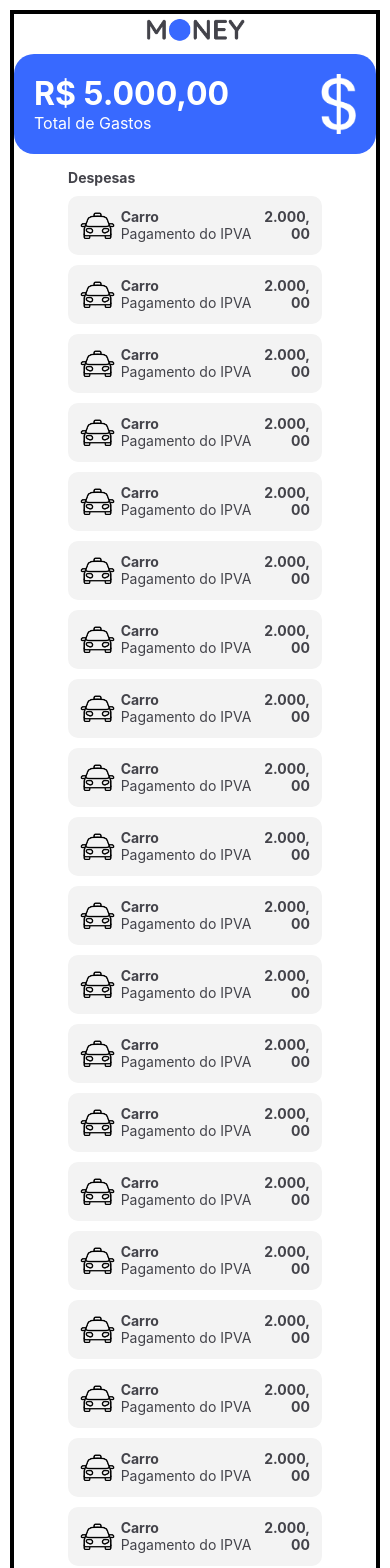
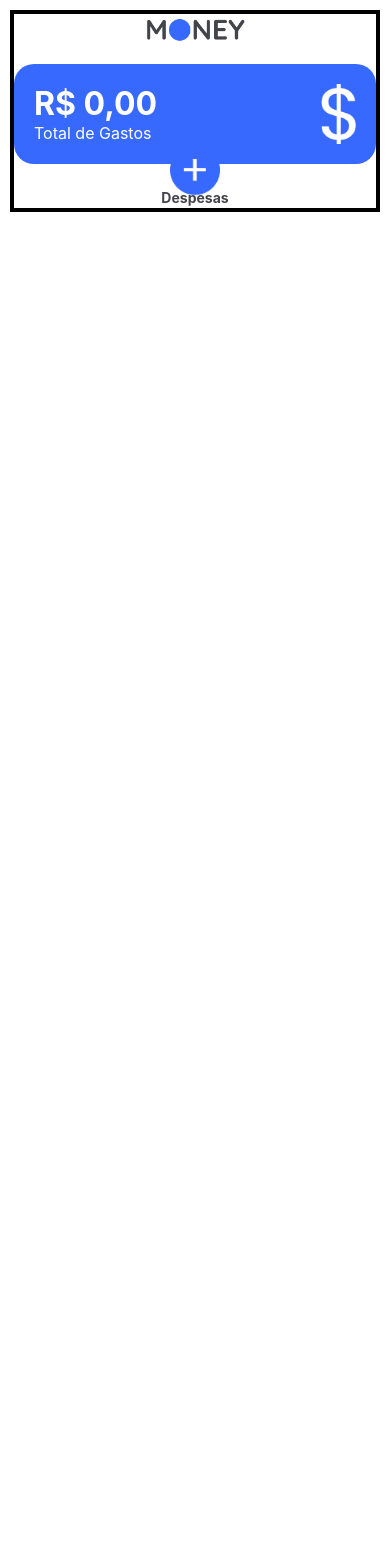
Before and after one commit to PabloPauloDev/Aplicativo-para-gerir-gastos, a React Native app: screen / in a window 390 px wide. Shown: the top 1568 px of the page. After the commit the page ends 844 px from the top, so only its background shows below. Built offline with nearby package versions, Linux system fonts and the light colour scheme.

Commit message:
Componentizando as despesas e adicionando estados

```diff
--- a/src/components/despesas/despesa.jsx
+++ b/src/components/despesas/despesa.jsx
@@ -2,18 +2,18 @@ import { View, Text, Image } from "react-native"
 import { styles } from "./despesa.style.js"
 import icons from "../../constants/icons.js"
 
-const Despesa = () => {
+const Despesa = (props) => {
 
     return <View style={styles.despesa}>
         <View style={styles.containerIcon}>
-            <Image source={icons.carro} style={styles.despesaIcon}/>
+            <Image source={props.icon} style={styles.despesaIcon}/>
         </View>
         <View style={styles.containerCategoria}>
-            <Text style={styles.despesaCategoria}>Carro</Text>
-            <Text style={styles.despesaDescricao}>Pagamento do IPVA</Text>
+            <Text style={styles.despesaCategoria}>{props.categoria}</Text>
+            <Text style={styles.despesaDescricao}>{props.descricao}</Text>
         </View>
         <View style={styles.containerValor}>
-            <Text style={styles.despesaValor}>2.000,00</Text>
+            <Text style={styles.despesaValor}>R$ {props.valor.toLocaleString('pt-br', {minimumFractionDigits: 2})}</Text>
         </View>
     </View>
 }
--- a/src/constants/icons.js
+++ b/src/constants/icons.js
@@ -3,5 +3,6 @@ import remove from '../assets/delete.png'
 import logo from '../assets/logo.png'
 import money from '../assets/money.png'
 import carro from '../assets/icon-carro.png'
+import mercado from '../assets/icon-mercado.png'
 
-export default { add, remove, logo, money, carro };
+export default { add, remove, logo, money, carro, mercado };
--- a/src/screens/home/home.jsx
+++ b/src/screens/home/home.jsx
@@ -1,61 +1,49 @@
-import { Image, ScrollView, ScrollViewBase, Text, View } from "react-native"
+import { Image, ScrollView, ScrollViewBase, Text, TouchableOpacity, View } from "react-native"
 import icons from "../../constants/icons";
 import {styles} from "./home.style"
 import Despesa from "../../components/despesas/despesa.jsx";
+import { useState } from "react";
 
 const Home = () => {
+    const [total, setTotal] = useState(0);
+    const [despesas, setDespesas] = useState([]);
+
+    const dados = [{id:1, icon:icons.mercado, categoria:'Mercado', descricao:'Compras do mes', valor:100},
+    {id:2, icon:icons.carro, categoria:'Mercado', descricao:'Compras do mes', valor:100}]
+
+    const OpenDespesa = (id) =>{
+        console.log('Cadastrar Despesa...')
+    }
+
+    const ListarDespesas = () => {
+
+    }
+
     return <View style={styles.container}>
         <Image source={icons.logo} style={styles.logo} />
         <View style={styles.dashboard}>
             <View>
-            <Text style={styles.dashboardValor}>R$ 5.000,00</Text>
+            <Text style={styles.dashboardValor}>R$ {total.toLocaleString('pt-br', {minimumFractionDigits: 2})}</Text>
             <Text style={styles.dashboardText}>Total de Gastos</Text>
             </View>
             <Image source={icons.money} style={styles.money}/>
         </View>
-        <ScrollView>
+        <ScrollView showsVerticalScrollIndicator={false}>
             <Text style={styles.dashboardTitulo}>Despesas</Text>
-            <Despesa />
-            <Despesa />
-            <Despesa />
-            <Despesa />
-            <Despesa />
-            <Despesa />
-            <Despesa />
-            <Despesa />
-            <Despesa />
-            <Despesa />
-            <Despesa />
-            <Despesa />
-            <Despesa />
-            <Despesa />
-            <Despesa />
-            <Despesa />
-            <Despesa />
-            <Despesa />
-            <Despesa />
-            <Despesa />
-            <Despesa />
-            <Despesa />
-            <Despesa />
-            <Despesa />
-            <Despesa />
-            <Despesa />
-            <Despesa />
-            <Despesa />
-            <Despesa />
-            <Despesa />
-            <Despesa />
-            <Despesa />
-            <Despesa />
-            <Despesa />
-            <Despesa />
-            <Despesa />
-            <Despesa />
-            <Despesa />
-            <Despesa />
-            <Despesa />
+            {
+                despesas.map((desp)=>{
+                    return <Despesa key={desp.id}
+                            id={desp.id}
+                            icon={desp.icon}
+                            categoria={desp.categoria}
+                            descricao={desp.descricao}
+                            valor={desp.valor}/>
+                })
+            }
         </ScrollView>
+        <TouchableOpacity style={styles.btnAdd} onPress={() => OpenDespesa(0)}>
+            <Image source={icons.add} style={styles.btnAddImg} />
+        </TouchableOpacity>
     </View>
 }
 
--- a/src/screens/home/home.style.js
+++ b/src/screens/home/home.style.js
@@ -2,7 +2,9 @@ import {COLORS, FONT_SIZE} from "../../constants/themes.js"
 
 const styles = {
     container: {
+        height: "92%",
         alignItems: 'center',
+        gap: 10,
         backgroundColor: '#fff',
         marginTop: 50,
         margin: 10,
@@ -41,6 +43,14 @@ const styles = {
         fontWeight: "bold",
         TextAlign: "left"
     },
+    btnAddImg: {
+        width:50,
+        height: 51
+    },
+    btnAdd: {
+        position: 'absolute',
+        bottom: 12
+    }
 }
 
 export { styles }
```
